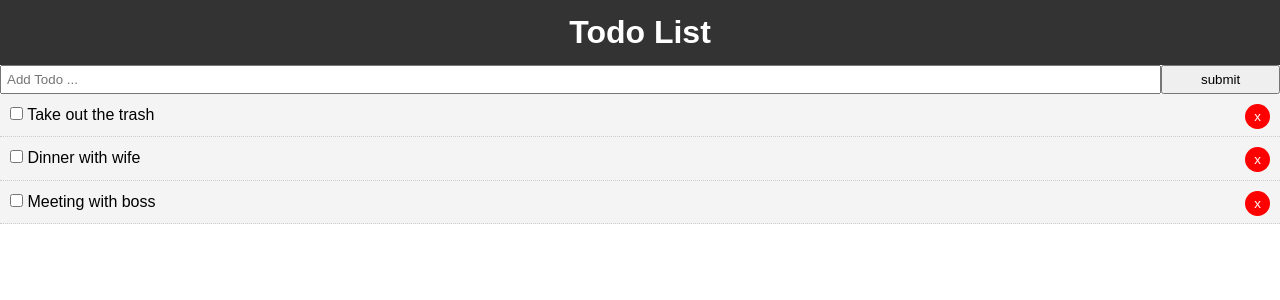
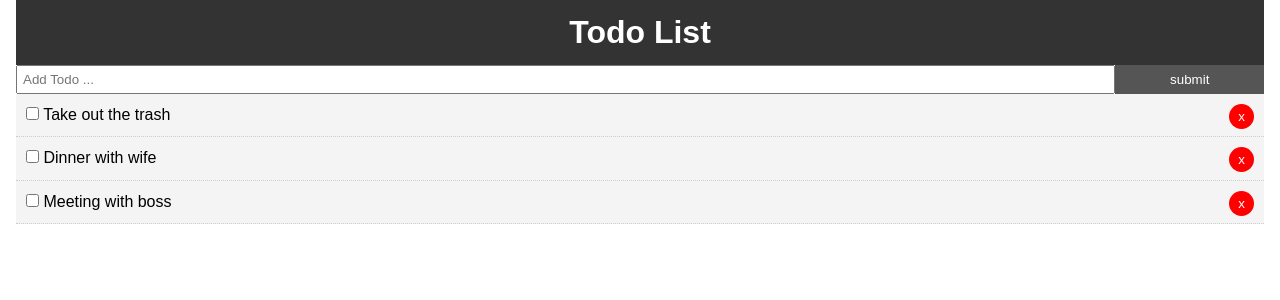
Before and after one commit to A-DiRusso/react-todo-video, a React (Create React App) app: page / in a window 1280 px wide. Shown: the top 300 px of the page. Built offline with nearby package versions, Linux system fonts and the light colour scheme.

Commit message:
adds submit feature

```diff
--- a/package.json
+++ b/package.json
@@ -5,7 +5,8 @@
   "dependencies": {
     "react": "^16.8.6",
     "react-dom": "^16.8.6",
-    "react-scripts": "2.1.8"
+    "react-scripts": "2.1.8",
+    "uuid": "^3.3.2"
   },
   "scripts": {
     "start": "react-scripts start",
--- a/src/App.css
+++ b/src/App.css
@@ -13,3 +13,20 @@
   color: #333;
   text-decoration: none;
 }
+
+.container {
+  padding: 0 1rem;
+}
+
+.btn {
+  display: inline-block;
+  border: none;
+  background: #555;
+  color: #fff;
+  padding: 7px 20px;
+  cursor: pointer;
+}
+
+.btn:hover {
+  background: #666;
+}
--- a/src/App.js
+++ b/src/App.js
@@ -2,23 +2,24 @@
 import Todos from './components/Todos';
 import AddTodo from './components/addTodo';
 import Header from './components/layout/header';
+import uuid from 'uuid';
 import './App.css';
 
 class App extends Component {
   state = {
     todos: [
       {
-        id: 1,
+        id: uuid.v4(),
         title: 'Take out the trash',
         completed: false
       },
       {
-        id: 2,
+        id: uuid.v4(),
         title: 'Dinner with wife',
         completed: false
       },
       {
-        id: 3,
+        id: uuid.v4(),
         title: 'Meeting with boss',
         completed: false
       }
@@ -40,14 +41,25 @@
     this.setState({ todos: [...this.state.todos.filter(todo => todo.id !== id)] })
   }
 
+  addTodo = (title) => {
+    const newTodo = {
+      id: uuid.v4(),
+      title,
+      completed: false
+    }
+    this.setState ({ todos: [...this.state.todos, newTodo] })
+  }
+
   render() {
     // console.log(this.state.todos);
     return (
       <div className="App">
-        <Header />
-        <AddTodo />
-        <Todos todos={this.state.todos} markComplete={this.markComplete}
-        delTodo={this.delTodo} />
+        <div className="container">
+          <Header />
+          <AddTodo addTodo={this.addTodo}/>
+          <Todos todos={this.state.todos} markComplete={this.markComplete}
+          delTodo={this.delTodo} />
+        </div>
       </div>
     );
   }
--- a/src/components/addTodo.js
+++ b/src/components/addTodo.js
@@ -1,14 +1,28 @@
 import React, { Component } from 'react'
 
 export class addTodo extends Component {
+  state = {
+      title: '',
+  }
+
+  onChange = (e) => this.setState({ [e.target.name] : e.target.value });
+
+  onSubmit = (e) => {
+    e.preventDefault();
+    this.props.addTodo(this.state.title);
+    this.setState({ title: '' });
+  }
+
   render() {
     return (
-        <form style={{ display: 'flex' }}>
+        <form onSubmit={this.onSubmit} style={{ display: 'flex' }}>
             <input
             type="text"
             name="title"
             style={{ flex: '10', padding: '5px'}}
             placeholder="Add Todo ..."
+            value={this.state.title}
+            onChange={this.onChange}
             />
             <input
             type="submit"
```
Also changed, not shown: 1 other file (tests, documents, lock files or other folders).
